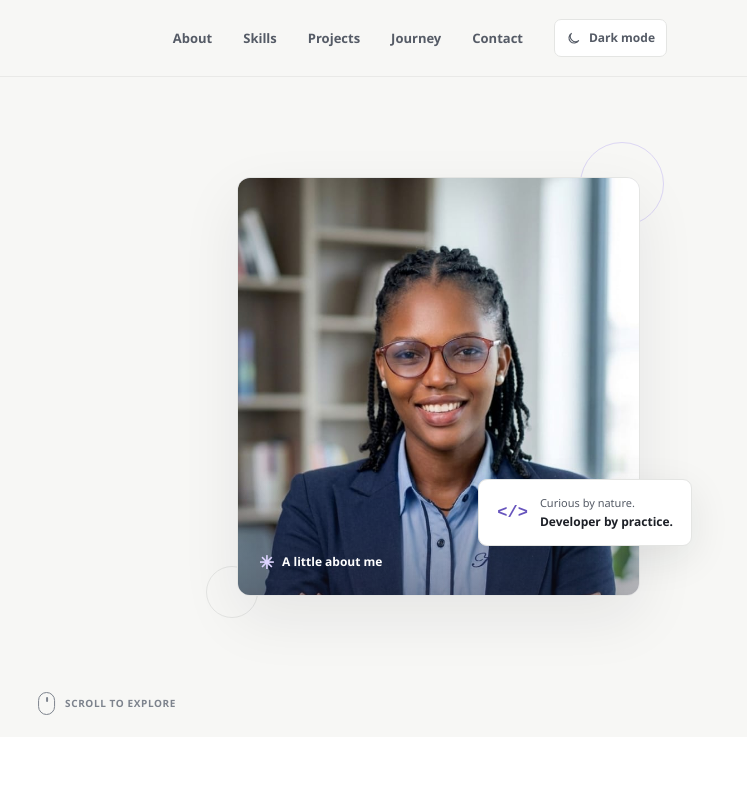
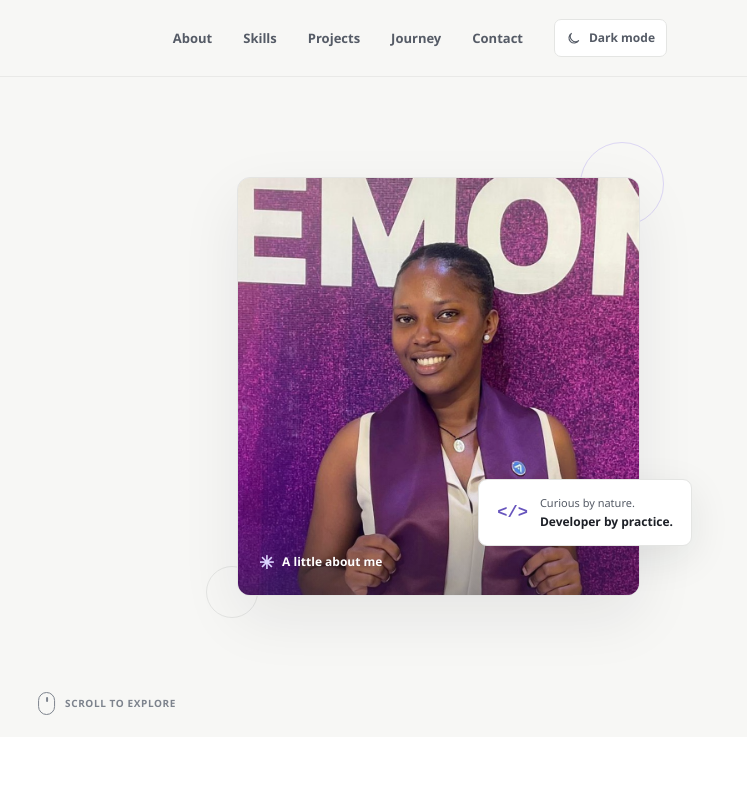
Before and after one commit to sarahmirembe592/sarah_portfolio, a plain HTML site: page index.html in a window 1280 px wide. Shown: the top 800 px of the page, 533-1280 px from the left. Drawn offline with Linux system fonts and the light colour scheme.

Commit message:
Update profile picture

```diff
--- a/index.html
+++ b/index.html
@@ -8,11 +8,11 @@
     <meta property="og:type" content="website">
     <meta property="og:title" content="Sarah Mirembe — Software Developer">
     <meta property="og:description" content="Junior software developer building thoughtful backend solutions with Python and Django.">
-    <meta property="og:image" content="images/sarah-mirembe.jpg">
+    <meta property="og:image" content="images/sarah-mirembe-profile.jpeg">
     <meta property="og:locale" content="en_UG">
     <title>Sarah Mirembe — Software Developer</title>
     <link rel="icon" href="images/favicon.svg" type="image/svg+xml">
-    <link rel="preload" href="images/sarah-mirembe.jpg" as="image" type="image/jpeg">
+    <link rel="preload" href="images/sarah-mirembe-profile.jpeg" as="image" type="image/jpeg">
     <link rel="stylesheet" href="style.css">
     <script src="script.js" defer></script>
   </head>
@@ -69,7 +69,7 @@
           </div>
           <div class="hero-visual">
             <div class="portrait-frame">
-              <img src="images/sarah-mirembe.jpg" width="720" height="1280" alt="Portrait of Sarah Mirembe">
+              <img src="images/sarah-mirembe-profile.jpeg" width="1000" height="1000" alt="Portrait of Sarah Mirembe">
               <span class="portrait-caption"><span class="portrait-caption-icon" aria-hidden="true">✳</span> A little about me</span>
             </div>
             <div class="hero-note">
```
Also changed, not shown: images/sarah-mirembe-profile.jpeg (added).
